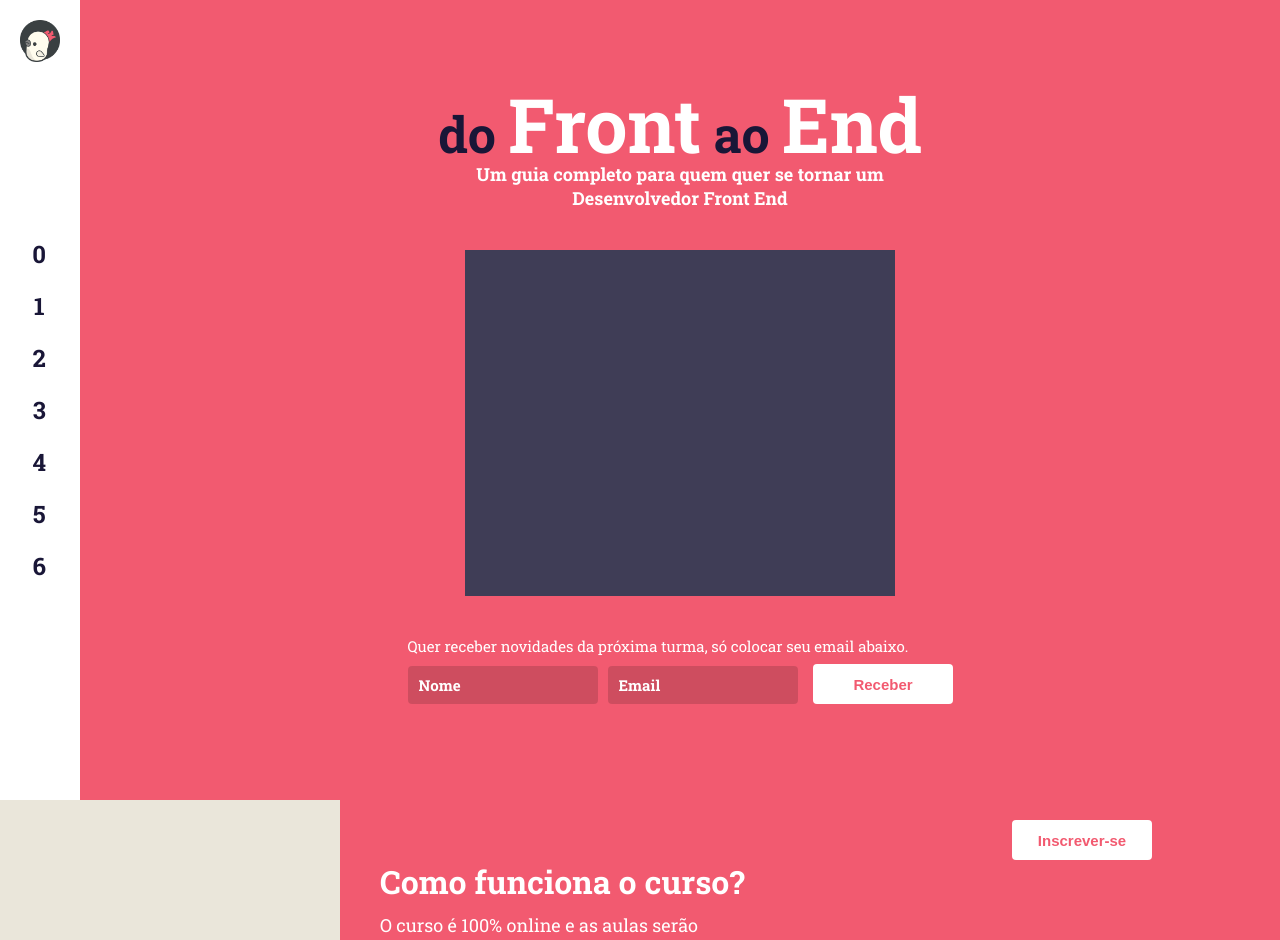
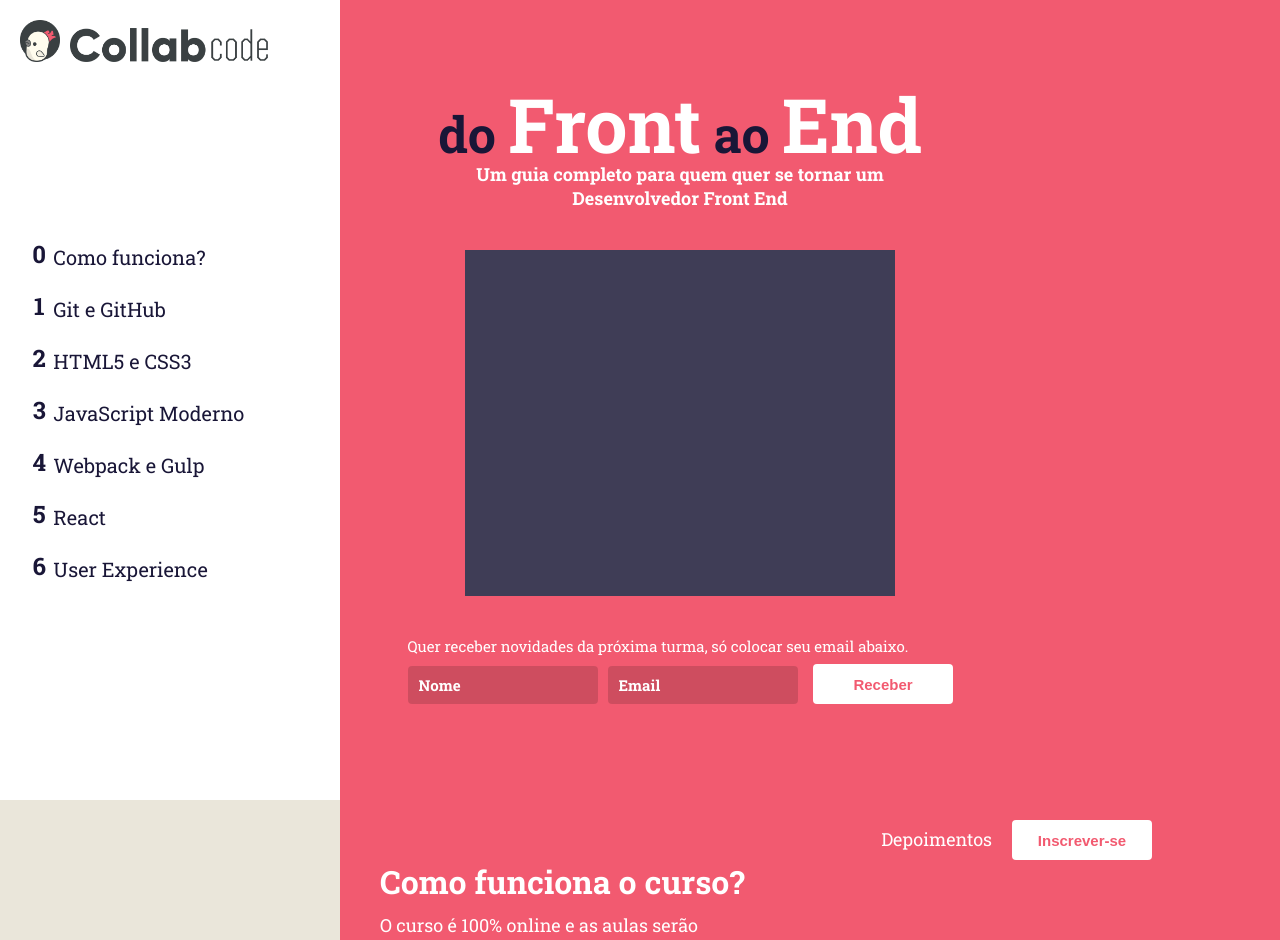
Before and after one commit to CollabCodeTech/hotsite-dofrontaoend, a React (Create React App) app: page / in a window 1280 px wide. Shown: the top 940 px of the page. Built offline with nearby package versions, Linux system fonts and the light colour scheme.

Commit message:
Adicionado o link para a section de depoimentos

```diff
--- a/src/components/HeaderContent/index.js
+++ b/src/components/HeaderContent/index.js
@@ -1,7 +1,8 @@
 import React from 'react'
 
-import { Header } from './styles'
+import { Header, Actions } from './styles'
 
+import LinkCollab from '../../objects/LinkCollab'
 import TitleCollab from '../../objects/TitleCollab'
 import SubtitleCollab from '../../objects/SubtitleCollab'
 
@@ -9,7 +10,10 @@ import BtnCollab from '../BtnCollab'
 
 const HeaderContent = ({ title, subtitle }) => (
     <Header>
-        <BtnCollab>Inscrever-se</BtnCollab>
+        <Actions>
+            <LinkCollab>Depoimentos</LinkCollab>
+            <BtnCollab>Inscrever-se</BtnCollab>
+        </Actions>
         <TitleCollab>{title}</TitleCollab>
         <SubtitleCollab>{subtitle}</SubtitleCollab>
     </Header>
--- a/src/components/HeaderContent/styles.js
+++ b/src/components/HeaderContent/styles.js
@@ -3,7 +3,15 @@ import styled from 'styled-components'
 import TitleCollab from '../../objects/TitleCollab'
 import SubtitleCollab from '../../objects/SubtitleCollab'
 
-import BtnCollab from '../BtnCollab'
+import LinkCollab from '../../objects/LinkCollab'
+
+export const Actions = styled.nav`
+    text-align: right;
+
+    & > ${LinkCollab} {
+        margin-right: var(--spacing-medium);
+    }
+`
 
 export const Header = styled.header`
     height: 255px;
@@ -19,9 +27,4 @@ export const Header = styled.header`
     & > ${SubtitleCollab} {
         max-width: 370px;
     }
-
-    & > ${BtnCollab} {
-        display: block;
-        margin-left: auto;
-    }
 `
--- /dev/null
+++ b/src/objects/LinkCollab/index.js
@@ -0,0 +1,9 @@
+import styled from 'styled-components'
+
+const LinkCollab = styled.a`
+    font-size: var(--size-medium);
+    color: var(--color-zero);
+    cursor: pointer;
+`
+
+export default LinkCollab
```
